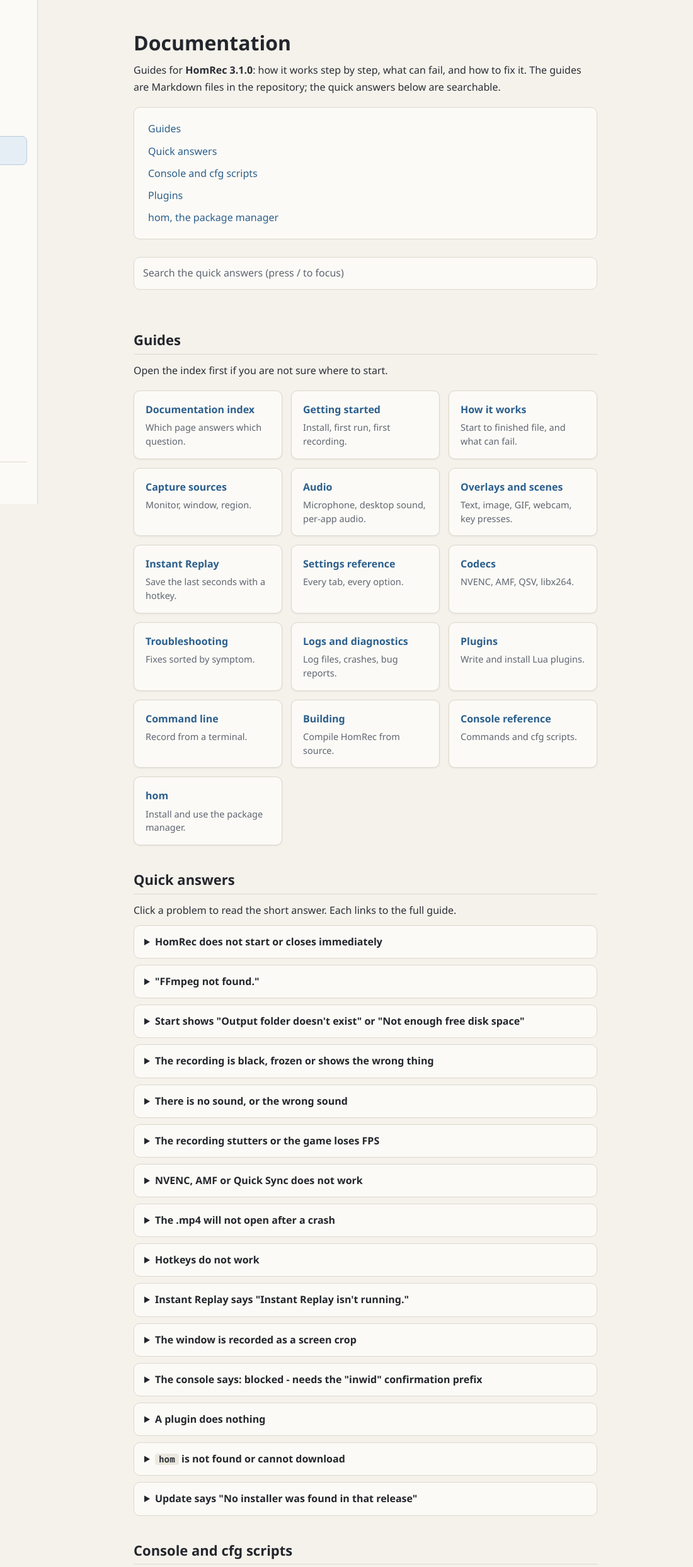
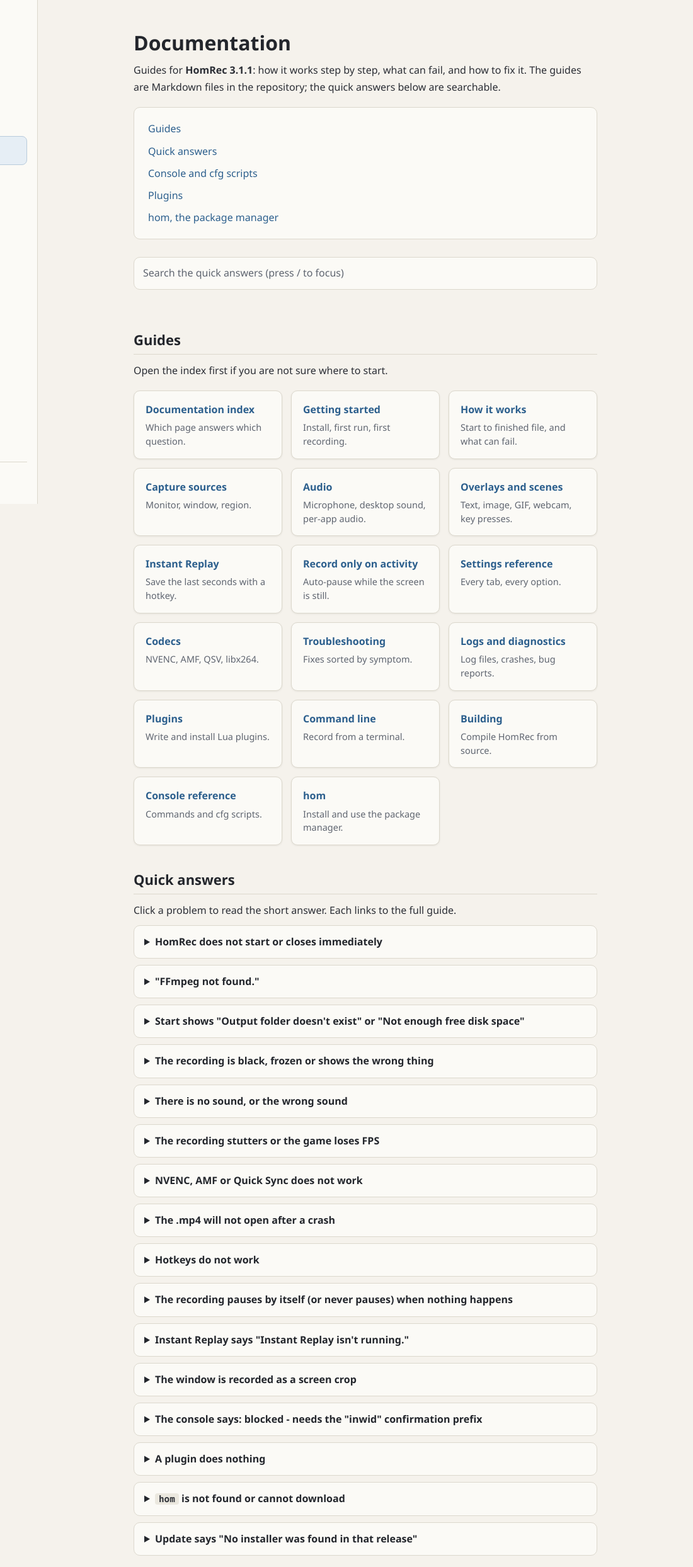
Before and after one commit to homaaio/HomRec, a plain HTML site: page docs/documentation.html in a window 1280 px wide. Shown: the top 2488 px of the page at 63% size, 180-1280 px from the left. Drawn offline with Linux system fonts and the light colour scheme; no server answers.

Commit message:
docs: document auto-pause on idle for 3.1.1
Adds the idle-pause guide and links it from the docs index, settings reference,
audio/how-it-works pages, README and website. Updates the changelog and version
mentions.

```diff
--- a/docs/documentation.html
+++ b/docs/documentation.html
@@ -25,7 +25,7 @@
     <div class="content">
 
         <h1>Documentation</h1>
-        <p>Guides for <b>HomRec 3.1.0</b>: how it works step by step, what can fail, and how to fix it. The guides are Markdown files in the repository; the quick answers below are searchable.</p>
+        <p>Guides for <b>HomRec 3.1.1</b>: how it works step by step, what can fail, and how to fix it. The guides are Markdown files in the repository; the quick answers below are searchable.</p>
 
         <div class="toc">
             <a href="#guides">Guides</a>
@@ -50,6 +50,7 @@
             <a class="card" href="https://github.com/homaaio/HomRec/blob/main/docs/hr/audio.md"><strong>Audio</strong><span>Microphone, desktop sound, per-app audio.</span></a>
             <a class="card" href="https://github.com/homaaio/HomRec/blob/main/docs/hr/overlays-and-scenes.md"><strong>Overlays and scenes</strong><span>Text, image, GIF, webcam, key presses.</span></a>
             <a class="card" href="https://github.com/homaaio/HomRec/blob/main/docs/hr/instant-replay.md"><strong>Instant Replay</strong><span>Save the last seconds with a hotkey.</span></a>
+            <a class="card" href="https://github.com/homaaio/HomRec/blob/main/docs/hr/idle-pause.md"><strong>Record only on activity</strong><span>Auto-pause while the screen is still.</span></a>
             <a class="card" href="https://github.com/homaaio/HomRec/blob/main/docs/hr/settings-reference.md"><strong>Settings reference</strong><span>Every tab, every option.</span></a>
             <a class="card" href="https://github.com/homaaio/HomRec/blob/main/docs/hr/codecs.md"><strong>Codecs</strong><span>NVENC, AMF, QSV, libx264.</span></a>
             <a class="card" href="https://github.com/homaaio/HomRec/blob/main/docs/hr/troubleshooting.md"><strong>Troubleshooting</strong><span>Fixes sorted by symptom.</span></a>
@@ -107,6 +108,11 @@
             <summary>Hotkeys do not work</summary>
             <p>Defaults are F9 start/stop, F10 pause, F11 fullscreen of HomRec's window and F8 save replay. Another program may use the same key; change it in Settings &gt; Hotkeys.</p>
             <p><a href="https://github.com/homaaio/HomRec/blob/main/docs/hr/troubleshooting.md#hotkeys-do-not-work">Full guide &rarr;</a></p>
+        </details>
+        <details class="issue">
+            <summary>The recording pauses by itself (or never pauses) when nothing happens</summary>
+            <p>That is <b>Record only when something happens</b> in Settings &gt; Advanced (off by default). <code>logs\homrec.log</code> shows the measured change; lower <code>idle_threshold_pct</code> if it pauses while you type, raise it if a ticking clock keeps it from pausing.</p>
+            <p><a href="https://github.com/homaaio/HomRec/blob/main/docs/hr/idle-pause.md">Full guide &rarr;</a></p>
         </details>
         <details class="issue">
             <summary>Instant Replay says "Instant Replay isn't running."</summary>
```
Also changed, not shown: CHANGELOG.txt, 8 other files.
